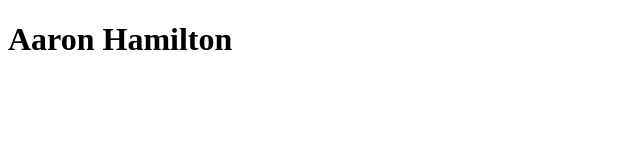
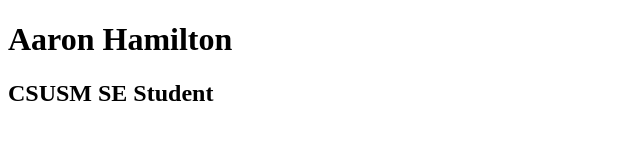
Before and after one commit to AaronHamilton965/PortfolioWebsite, a plain HTML site: page index.html in a window 1280 px wide. Shown: the whole page, without its empty margins (0-640 px from the left). Drawn offline with Linux system fonts and the light colour scheme.

Commit message:
added h2 for GitHub test

```diff
--- a/index.html
+++ b/index.html
@@ -6,6 +6,7 @@
     <body>
         <header>
             <h1>Aaron Hamilton</h1>
+            <h2>CSUSM SE Student</h2>
         </header>
     </body>
 </html>
```
